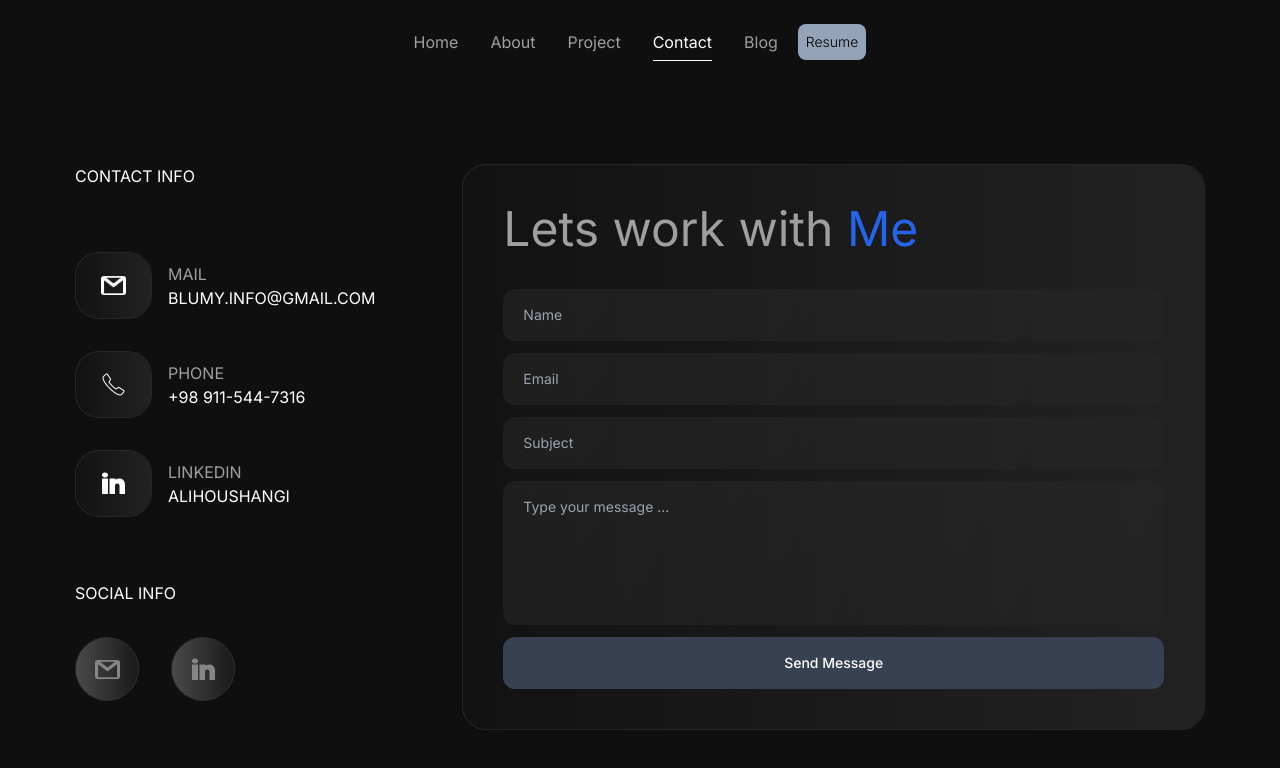
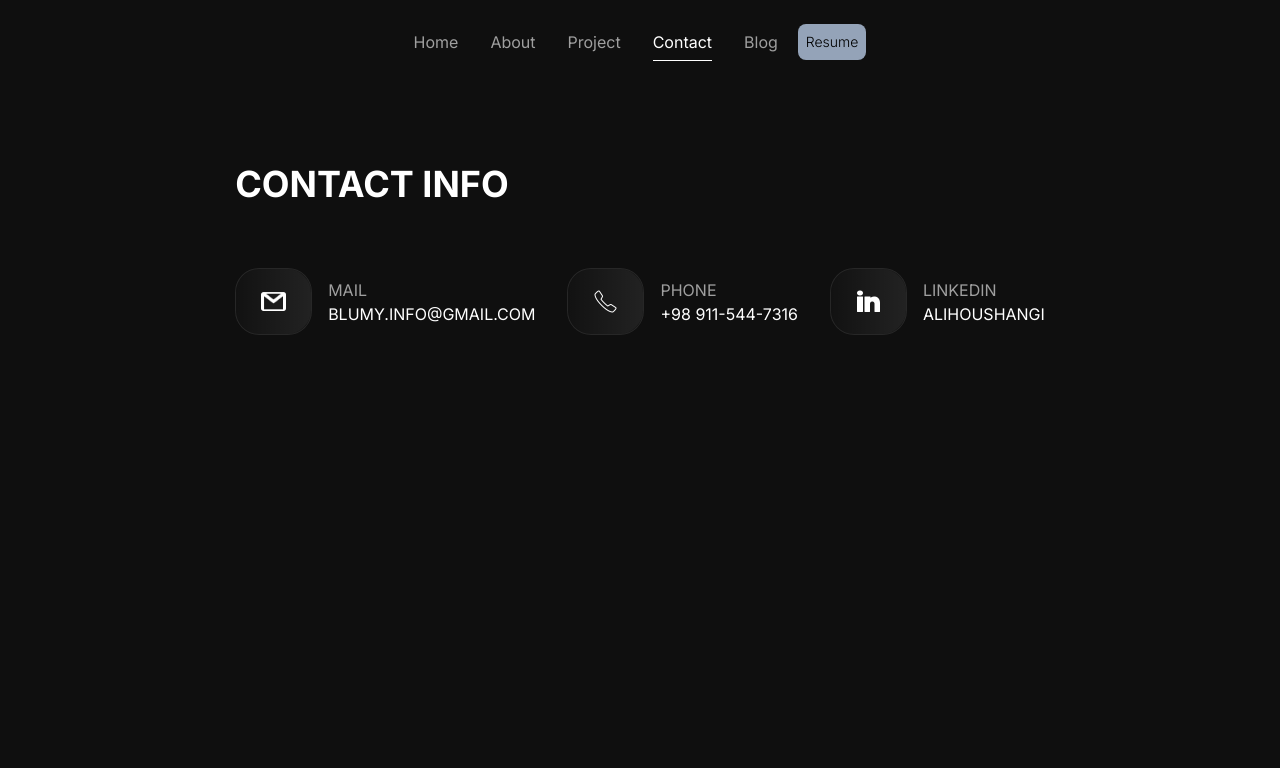
Before and after one commit to alihoushngi/Portfolio-v2, a Next.js app: page /contact in a window 1280 px wide. Shown: the top 768 px of the page. Built offline with nearby package versions, Linux system fonts and the light colour scheme.

Commit message:
contact form hidden

```diff
--- a/src/components/Base/Contact/ContactWrapperLeftSide/ContactWrapperLeftSide.tsx
+++ b/src/components/Base/Contact/ContactWrapperLeftSide/ContactWrapperLeftSide.tsx
@@ -5,10 +5,12 @@ import { ContactList, contactData } from "./ContactWrapperLeftSideList";
 
 const ContactWrapperLeftSide = () => {
   return (
-    <div className="w-1/3 max-md:w-full max-md:flex max-md:gap-9 max-md:mb-9 max-md:flex-col">
+    <div className="w-full max-md:w-full flex max-md:gap-9 max-md:mb-9 flex-col items-center">
       <div>
-        <h3 className="uppercase text-white">Contact Info</h3>
-        <div className="mt-16 flex flex-col gap-8">
+        <h3 className="uppercase text-white font-bold text-4xl">
+          Contact Info
+        </h3>
+        <div className="mt-16 flex gap-8">
           {contactData.map((data, key) => {
             return (
               <ConatctElement
@@ -23,7 +25,7 @@ const ContactWrapperLeftSide = () => {
           })}
         </div>
       </div>
-      <div>
+      <div className="hidden">
         <h3 className="uppercase text-white mt-16">Social Info</h3>
         <div className="mt-8 flex gap-8">
           {ContactList.map((item, index) => {
--- a/src/components/Base/Contact/ContactWrapperRightSide/ContactWrapperRightSide.tsx
+++ b/src/components/Base/Contact/ContactWrapperRightSide/ContactWrapperRightSide.tsx
@@ -5,7 +5,7 @@ import { FormAtt } from "./ContactWrapperRightSideFormList";
 
 const ContactWrapperRightSide = () => {
   return (
-    <div className="w-2/3 max-md:w-full">
+    <div className="w-2/3 max-md:w-full hidden">
       <CardContainer cardCustomStyle="p-10">
         <div className="flex flex-col min-h-[400px] relative z-20 ">
           <h1 className="text-5xl mb-9">
```
Also changed, not shown: 1 other file (tests, documents, lock files or other folders).
